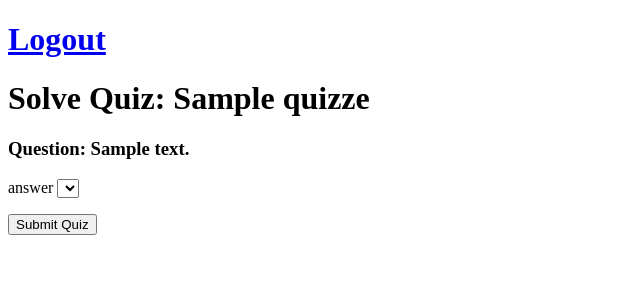
After one commit to KhaledAlshaer/Interactive-Quiz-App, a Flask app: page /quiz/solve/1 in a window 1280 px wide. The commit adds this page. Shown: the top 300 px of the page, without its empty margins (0-640 px from the left). Run offline with Flask 3, Linux system fonts and the light colour scheme; a user stored in the database is signed in; tables that the repository leaves empty hold one stand-in row (values such as "Sample post"); lists and menus that the app fills with data are empty.

Commit message:
implement quiz oprations add delete edit and uaer can new solev quizzes and porfile page show user solve quizzes

```diff
--- a/requirements.txt
+++ b/requirements.txt
@@ -2,3 +2,4 @@ flask
 flask-login
 flask-wtf
 email-validator
+flask_bcrypt
--- a/src/__init__.py
+++ b/src/__init__.py
@@ -1,8 +1,10 @@
+import bcrypt
 from flask import Flask
 from flask_login import LoginManager
+from flask_bcrypt import Bcrypt
 app = Flask(__name__)
 app.secret_key = "2e12d23e-783a-4430-82ad-5c2f6713b4a4"
 login_manager = LoginManager()
 login_manager.init_app(app)
-
+bcrypt = Bcrypt(app)
 from src import views
--- a/src/models/forms.py
+++ b/src/models/forms.py
@@ -1,9 +1,10 @@
 
 from calendar import c
 from flask_wtf import FlaskForm, CSRFProtect
-from wtforms import StringField, PasswordField, SubmitField, ValidationError, FieldList, FormField, IntegerField
+from wtforms import StringField, PasswordField, SubmitField, ValidationError, FieldList, FormField, IntegerField, SelectField
 from wtforms.validators import DataRequired, Email, Length
 from src import app
+from src.models.quiz import Quiz
 from src.models.user import User
 csrf = CSRFProtect(app)
 
@@ -78,8 +79,13 @@ class newQuizform(FlaskForm):
 
 
 class solveQuizForm(FlaskForm):
-    answers = FieldList(StringField("Answer", validators=[DataRequired()]))
-    submit = SubmitField("Submit Answers")
-    next_question = SubmitField("Next Question")
-    previous_question = SubmitField("Previous Question")
-    submit_quiz = SubmitField("Submit Quiz")
+    answers = FieldList(SelectField("answer", validators=[
+                        DataRequired()]), min_entries=1)
+    submit = SubmitField("Submit Quiz")
+
+    def fill(self, quiz: Quiz):
+        while len(self.answers) < len(quiz.questions):
+            self.answers.append_entry()
+
+        for question, answer in zip(quiz.questions, self.answers):
+            answer.choices = question.choices
--- a/src/models/quiz.py
+++ b/src/models/quiz.py
@@ -9,8 +9,8 @@ from src.models import db
 
 
 class Quiz(Base):
-    from .users_quizzes import UserQuiz
-    from .user import User
+    from src.models.users_quizzes import UserQuiz
+    from src.models.user import User
     """
      This class represents a quiz made up of multiple questions.
 
--- a/src/models/user.py
+++ b/src/models/user.py
@@ -8,7 +8,7 @@ from src.models import db
 from sqlalchemy import Column, Integer, String, Boolean
 from sqlalchemy.orm import relationship
 from flask_login import UserMixin
-from src import login_manager
+from src import login_manager, bcrypt
 
 
 @login_manager.user_loader
@@ -54,14 +54,15 @@ class User(Base, UserMixin):
         """
         Hash the password for secure storage.
         """
-        return generate_password_hash(Password)
+        return bcrypt.generate_password_hash(Password).decode('utf-8')
 
-    def authenticate(self, Password: str) -> bool:
+    def is_password(self, Password: str) -> bool:
         """
         Authenticate the user by comparing the given password's hash
         with the stored hashed password.
         """
-        return check_password_hash(self.Password, Password)  # type: ignore
+
+        return bcrypt.check_password_hash(self.Password, Password)
 
     def update_score(self):
         """
--- a/src/models/users_quizzes.py
+++ b/src/models/users_quizzes.py
@@ -24,8 +24,8 @@ class UserQuiz(Base):
         """
         Add a new user-quiz association to the database.
         """
-        from models.user import User
-        from models.quiz import Quiz
+        from src.models.user import User
+        from src.models.quiz import Quiz
         if not isinstance(user, User):
             raise TypeError(
                 "The user argument must be an instance of the User class.")
@@ -35,6 +35,7 @@ class UserQuiz(Base):
         if score < 0 or score > quiz.total_score:  # type: ignore
             raise ValueError(
                 "The score must be between 0 and the total score of the quiz.")
+        cls.add_by_ids(user.ID, quiz.quiz_id, score)
 
     @classmethod
     def add_by_ids(cls, user_id, quiz_id, score: int):
--- a/src/templates/profile.html
+++ b/src/templates/profile.html
@@ -4,6 +4,7 @@
 
 <h1>Profile {{ user.Username }}</h1>
 <h2>Score: {{ user.Score }}</h2>
+<h3><a href="{{url_for('quizzes')}}">solve quizzes</a></h3>
 
 {% if user.is_admin %}
 <a href="{{ url_for('quiz_add') }}">Add New Quiz</a>
--- /dev/null
+++ b/src/templates/quiz_solve.html
@@ -0,0 +1,25 @@
+{% extends "base.html" %}
+
+{% block content %}
+
+<h1>Solve Quiz: {{ quiz_name }}</h1>
+
+<form method="POST">
+{{ form.hidden_tag() }}
+
+{% for answer, question in zipped %}
+    <h3>Question: {{ question.text }}</h3>
+    {% for i,choice in enumerate(question.choices) %}
+
+    <p>Option {{i}}: {{ choice }}</p>
+    {% endfor %}
+    <p>{{answer.label}} {{answer()}}</p>
+
+{% endfor %}
+
+    <div>
+        {{ form.submit() }}
+    </div>
+</form>
+
+{% endblock %}
--- a/src/views.py
+++ b/src/views.py
@@ -1,11 +1,12 @@
 from flask import flash, jsonify, request, redirect, url_for, render_template, flash
 from werkzeug.security import generate_password_hash
 
-from src.models import quiz
+from src.models import question, quiz
 from src.models.quiz import Quiz
+from src.models.users_quizzes import UserQuiz
 
-from .models.user import User
-from .models.forms import RegistrationForm, LoginForm, newQuestionform, newQuizform, solveQuizForm
+from src.models.user import User
+from src.models.forms import RegistrationForm, LoginForm, newQuizform, solveQuizForm
 from src import app, login_manager
 from flask_login import login_user, login_required, current_user, logout_user
 login_manager.login_view = "log_in"  # type: ignore
@@ -23,8 +24,9 @@ def register():
     form = RegistrationForm()
     if form.validate_on_submit():
         username = form.username.data
-        password = generate_password_hash(form.password.data)
+        password = form.password.data
         email = form.email.data
+        print(username, password)
         User.add(User(username, password, email))
 
         flash("Registration successful! Please log in.")
@@ -48,7 +50,9 @@ def log_in():
         username = form.username.data
         password = form.password.data
         user = User.get_user_by_username(username)
-        if user and user.authenticate(password):
+        print(username, password, user)
+        print(user.is_password(password))
+        if user and user.is_password(password):
             login_user(user)
             next_page = request.args.get("next")
             return redirect(url_for(next_page)) if next_page else redirect(url_for("profile"))
@@ -162,3 +166,27 @@ def quiz_delete(quiz_id: int):
     Quiz.delete(quiz)
     flash(f"Quiz {name} deleted successfully.")
     return redirect(url_for("profile"))
+
+
+@app.route("/quizzes")
+@login_required
+def quizzes():
+
+    return render_template("quizzes.html", quizzes=Quiz.get_all_quizzes())
+
+
+@app.route("/quiz/solve/<int:quiz_id>", methods=["GET", "POST"])
+@login_required
+def quiz_solve(quiz_id):
+    form = solveQuizForm()
+    quiz = Quiz.get_quiz_by_id(quiz_id)
+    form.fill(quiz)
+    if form.validate_on_submit():
+        score = 0
+        for i, question in enumerate(quiz.questions):
+            if question.is_correct(form.answers[i].data):
+                score += question.score
+        flash(f"Your score is {score}")
+        UserQuiz.add(current_user, quiz, score)
+        return redirect(url_for("profile"))
+    return render_template("quiz_solve.html", form=form, questions=quiz.questions, quiz_name=quiz.name, zipped=zip(form.answers, quiz.questions), enumerate=enumerate)
```
Also changed, not shown: src/templates/quizzes.html (added, +15 -0 lines).
